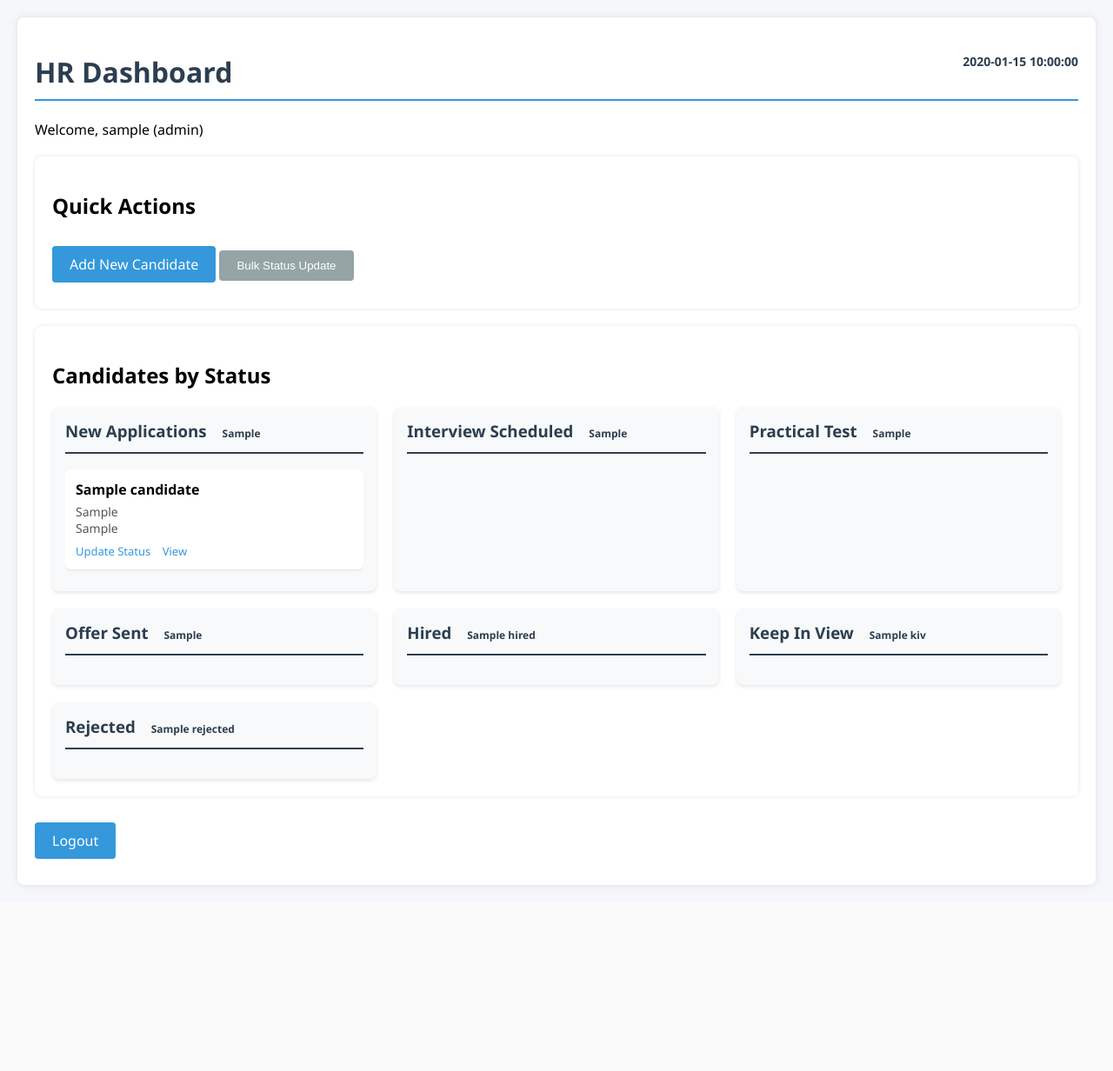
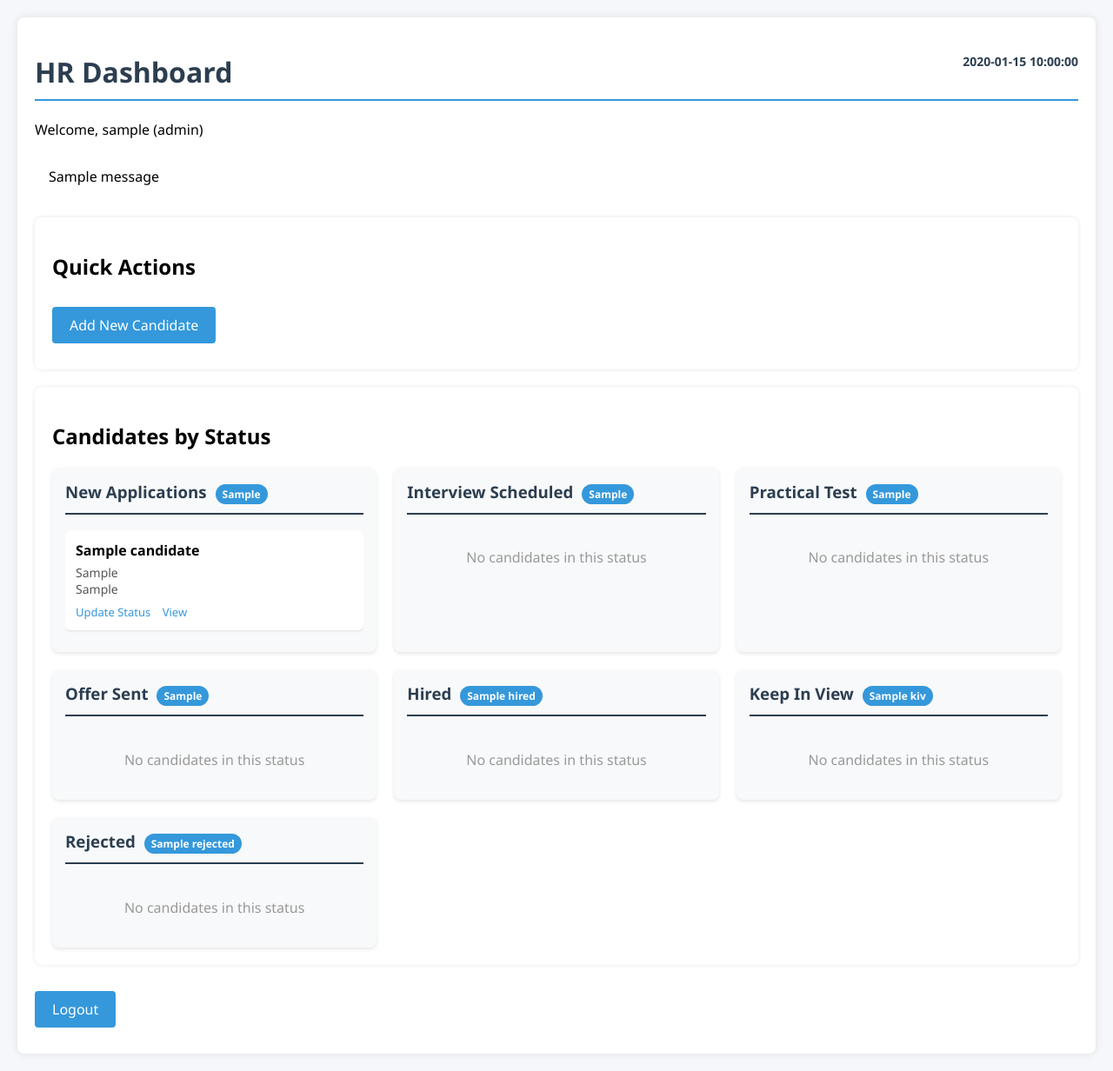
Before and after one commit to lokosmotos/daniexc, a Flask app: template templates/dashboard.html in a window 1280 px wide. Shown: the whole page at 87% size. Before the commit the page ends 1020 px from the top, so only its background shows below. Run offline with Flask 2, Linux system fonts and the light colour scheme; tables that the repository leaves empty hold one stand-in row (values such as "Sample post"); the template is opened without the code that fills it: values that come from a table or form of the project are taken from there, most other values are stand-ins (such as "Sample title", 1, 10 or a date in 2020); one stand-in notice (Sample message) is shown.

Commit message:
Update dashboard.html

```diff
--- a/templates/dashboard.html
+++ b/templates/dashboard.html
@@ -5,6 +5,7 @@
     <meta name="viewport" content="width=device-width, initial-scale=1.0">
     <title>HR Dashboard | Talent Management System</title>
     <style>
+        /* Your existing CSS styles */
         body {
             font-family: 'Segoe UI', Tahoma, Geneva, Verdana, sans-serif;
             margin: 0;
@@ -45,22 +46,6 @@
         .btn-secondary {
             background: #95a5a6;
         }
-        table {
-            width: 100%;
-            border-collapse: collapse;
-        }
-        th, td {
-            padding: 12px;
-            text-align: left;
-            border-bottom: 1px solid #ddd;
-        }
-        th {
-            background-color: #f2f2f2;
-            position: sticky;
-            top: 0;
-        }
-
-        /* Status Pools */
         .status-pools {
             display: grid;
             grid-template-columns: repeat(auto-fill, minmax(300px, 1fr));
@@ -90,9 +75,9 @@
             font-size: 12px;
             font-weight: bold;
             margin-left: 5px;
+            background: #3498db;
+            color: white;
         }
-
-        /* Status-specific colors */
         .status-New-Application { border-color: #3498db; }
         .status-Interview-Scheduled { border-color: #f39c12; }
         .status-Practical-Test-Scheduled { border-color: #9b59b6; }
@@ -102,8 +87,6 @@
         .status-Rejected { border-color: #e74c3c; }
         .status-WL { border-color: #95a5a6; }
         .status-Withdraw { border-color: #7f8c8d; }
-
-        /* Candidate card in pools */
         .candidate-card {
             background: white;
             padding: 12px;
@@ -134,8 +117,6 @@
             text-decoration: none;
             margin-right: 10px;
         }
-
-        /* Modal for status change */
         .modal {
             display: none;
             position: fixed;
@@ -176,6 +157,17 @@
             border: 1px solid #ddd;
             border-radius: 4px;
         }
+        .alert {
+            padding: 15px;
+            margin-bottom: 20px;
+            border: 1px solid transparent;
+            border-radius: 4px;
+        }
+        .alert-danger {
+            color: #a94442;
+            background-color: #f2dede;
+            border-color: #ebccd1;
+        }
     </style>
 </head>
 <body>
@@ -183,10 +175,17 @@
         <h1>HR Dashboard <span style="float: right; font-size: 14px;">{{ current_date }}</span></h1>
         <p>Welcome, {{ user.username }} ({{ user.role }})</p>
 
+        {% with messages = get_flashed_messages(with_categories=true) %}
+            {% if messages %}
+                {% for category, message in messages %}
+                    <div class="alert alert-{{ category }}">{{ message }}</div>
+                {% endfor %}
+            {% endif %}
+        {% endwith %}
+
         <div class="card">
             <h2>Quick Actions</h2>
             <a href="{{ url_for('add_candidate') }}" class="btn">Add New Candidate</a>
-            <button class="btn btn-secondary" onclick="document.getElementById('statusModal').style.display='block'">Bulk Status Update</button>
         </div>
 
         <div class="card">
@@ -194,10 +193,10 @@
             <div class="status-pools">
                 <!-- New Applications Pool -->
                 <div class="status-pool status-New-Application">
-                    <h3>New Applications <span class="status-badge">{{ status_counts['New Application'] }}</span></h3>
+                    <h3>New Applications <span class="status-badge">{{ status_counts.get('New Application', 0) }}</span></h3>
                     <div class="pool-content">
                         {% for candidate in candidates if candidate.status == 'New Application' %}
-                        <div class="candidate-card" onclick="openCandidateModal('{{ candidate.id }}')">
+                        <div class="candidate-card" onclick="window.location='{{ url_for('view_candidate', candidate_id=candidate.id) }}'">
                             <div class="candidate-name">{{ candidate.name }}</div>
                             <div class="candidate-details">
                                 {{ candidate.position }}<br>
@@ -205,8 +204,12 @@
                             </div>
                             <div class="candidate-actions">
                                 <a href="#" onclick="event.stopPropagation();openStatusModal('{{ candidate.id }}')">Update Status</a>
-                                <a href="{{ url_for('view_candidate', id=candidate.id) }}">View</a>
+                                <a href="{{ url_for('view_candidate', candidate_id=candidate.id) }}">View</a>
                             </div>
+                        </div>
+                        {% else %}
+                        <div style="padding: 20px; text-align: center; color: #999;">
+                            No candidates in this status
                         </div>
                         {% endfor %}
                     </div>
@@ -214,10 +217,10 @@
 
                 <!-- Interview Scheduled Pool -->
                 <div class="status-pool status-Interview-Scheduled">
-                    <h3>Interview Scheduled <span class="status-badge">{{ status_counts['Interview Scheduled'] }}</span></h3>
+                    <h3>Interview Scheduled <span class="status-badge">{{ status_counts.get('Interview Scheduled', 0) }}</span></h3>
                     <div class="pool-content">
                         {% for candidate in candidates if candidate.status == 'Interview Scheduled' %}
-                        <div class="candidate-card" onclick="openCandidateModal('{{ candidate.id }}')">
+                        <div class="candidate-card" onclick="window.location='{{ url_for('view_candidate', candidate_id=candidate.id) }}'">
                             <div class="candidate-name">{{ candidate.name }}</div>
                             <div class="candidate-details">
                                 {{ candidate.position }}<br>
@@ -225,8 +228,12 @@
                             </div>
                             <div class="candidate-actions">
                                 <a href="#" onclick="event.stopPropagation();openStatusModal('{{ candidate.id }}')">Update Status</a>
-                                <a href="{{ url_for('view_candidate', id=candidate.id) }}">View</a>
+                                <a href="{{ url_for('view_candidate', candidate_id=candidate.id) }}">View</a>
                             </div>
+                        </div>
+                        {% else %}
+                        <div style="padding: 20px; text-align: center; color: #999;">
+                            No candidates in this status
                         </div>
                         {% endfor %}
                     </div>
@@ -234,10 +241,10 @@
 
                 <!-- Practical Test Pool -->
                 <div class="status-pool status-Practical-Test-Scheduled">
-                    <h3>Practical Test <span class="status-badge">{{ status_counts['Practical Test Scheduled'] }}</span></h3>
+                    <h3>Practical Test <span class="status-badge">{{ status_counts.get('Practical Test Scheduled', 0) }}</span></h3>
                     <div class="pool-content">
                         {% for candidate in candidates if candidate.status == 'Practical Test Scheduled' %}
-                        <div class="candidate-card" onclick="openCandidateModal('{{ candidate.id }}')">
+                        <div class="candidate-card" onclick="window.location='{{ url_for('view_candidate', candidate_id=candidate.id) }}'">
                             <div class="candidate-name">{{ candidate.name }}</div>
                             <div class="candidate-details">
                                 {{ candidate.position }}<br>
@@ -245,8 +252,12 @@
                             </div>
                             <div class="candidate-actions">
                                 <a href="#" onclick="event.stopPropagation();openStatusModal('{{ candidate.id }}')">Update Status</a>
-                                <a href="{{ url_for('view_candidate', id=candidate.id) }}">View</a>
+                                <a href="{{ url_for('view_candidate', candidate_id=candidate.id) }}">View</a>
                             </div>
+                        </div>
+                        {% else %}
+                        <div style="padding: 20px; text-align: center; color: #999;">
+                            No candidates in this status
                         </div>
                         {% endfor %}
                     </div>
@@ -254,10 +265,10 @@
 
                 <!-- Offer Sent Pool -->
                 <div class="status-pool status-Offer-Sent">
-                    <h3>Offer Sent <span class="status-badge">{{ status_counts['Offer Sent'] }}</span></h3>
+                    <h3>Offer Sent <span class="status-badge">{{ status_counts.get('Offer Sent', 0) }}</span></h3>
                     <div class="pool-content">
                         {% for candidate in candidates if candidate.status == 'Offer Sent' %}
-                        <div class="candidate-card" onclick="openCandidateModal('{{ candidate.id }}')">
+                        <div class="candidate-card" onclick="window.location='{{ url_for('view_candidate', candidate_id=candidate.id) }}'">
                             <div class="candidate-name">{{ candidate.name }}</div>
                             <div class="candidate-details">
                                 {{ candidate.position }}<br>
@@ -265,8 +276,12 @@
                             </div>
                             <div class="candidate-actions">
                                 <a href="#" onclick="event.stopPropagation();openStatusModal('{{ candidate.id }}')">Update Status</a>
-                                <a href="{{ url_for('view_candidate', id=candidate.id) }}">View</a>
+                                <a href="{{ url_for('view_candidate', candidate_id=candidate.id) }}">View</a>
                             </div>
+                        </div>
+                        {% else %}
+                        <div style="padding: 20px; text-align: center; color: #999;">
+                            No candidates in this status
                         </div>
                         {% endfor %}
                     </div>
@@ -274,10 +289,10 @@
 
                 <!-- Hired Pool -->
                 <div class="status-pool status-Hired">
-                    <h3>Hired <span class="status-badge">{{ status_counts['Hired'] }}</span></h3>
+                    <h3>Hired <span class="status-badge">{{ status_counts.get('Hired', 0) }}</span></h3>
                     <div class="pool-content">
                         {% for candidate in candidates if candidate.status == 'Hired' %}
-                        <div class="candidate-card" onclick="openCandidateModal('{{ candidate.id }}')">
+                        <div class="candidate-card" onclick="window.location='{{ url_for('view_candidate', candidate_id=candidate.id) }}'">
                             <div class="candidate-name">{{ candidate.name }}</div>
                             <div class="candidate-details">
                                 {{ candidate.position }}<br>
@@ -285,8 +300,12 @@
                             </div>
                             <div class="candidate-actions">
                                 <a href="#" onclick="event.stopPropagation();openStatusModal('{{ candidate.id }}')">Update Status</a>
-                                <a href="{{ url_for('view_candidate', id=candidate.id) }}">View</a>
+                                <a href="{{ url_for('view_candidate', candidate_id=candidate.id) }}">View</a>
                             </div>
+                        </div>
+                        {% else %}
+                        <div style="padding: 20px; text-align: center; color: #999;">
+                            No candidates in this status
                         </div>
                         {% endfor %}
                     </div>
@@ -294,10 +313,10 @@
 
                 <!-- KIV Pool -->
                 <div class="status-pool status-KIV">
-                    <h3>Keep In View <span class="status-badge">{{ status_counts['KIV'] }}</span></h3>
+                    <h3>Keep In View <span class="status-badge">{{ status_counts.get('KIV', 0) }}</span></h3>
                     <div class="pool-content">
                         {% for candidate in candidates if candidate.status == 'KIV' %}
-                        <div class="candidate-card" onclick="openCandidateModal('{{ candidate.id }}')">
+                        <div class="candidate-card" onclick="window.location='{{ url_for('view_candidate', candidate_id=candidate.id) }}'">
                             <div class="candidate-name">{{ candidate.name }}</div>
                             <div class="candidate-details">
                                 {{ candidate.position }}<br>
@@ -308,8 +327,12 @@
                             </div>
                             <div class="candidate-actions">
                                 <a href="#" onclick="event.stopPropagation();openStatusModal('{{ candidate.id }}')">Update Status</a>
-                                <a href="{{ url_for('view_candidate', id=candidate.id) }}">View</a>
+                                <a href="{{ url_for('view_candidate', candidate_id=candidate.id) }}">View</a>
                             </div>
+                        </div>
+                        {% else %}
+                        <div style="padding: 20px; text-align: center; color: #999;">
+                            No candidates in this status
                         </div>
                         {% endfor %}
                     </div>
@@ -317,10 +340,10 @@
 
                 <!-- Rejected Pool -->
                 <div class="status-pool status-Rejected">
-                    <h3>Rejected <span class="status-badge">{{ status_counts['Rejected'] }}</span></h3>
+                    <h3>Rejected <span class="status-badge">{{ status_counts.get('Rejected', 0) }}</span></h3>
                     <div class="pool-content">
                         {% for candidate in candidates if candidate.status == 'Rejected' %}
-                        <div class="candidate-card" onclick="openCandidateModal('{{ candidate.id }}')">
+                        <div class="candidate-card" onclick="window.location='{{ url_for('view_candidate', candidate_id=candidate.id) }}'">
                             <div class="candidate-name">{{ candidate.name }}</div>
                             <div class="candidate-details">
                                 {{ candidate.position }}<br>
@@ -331,8 +354,12 @@
                             </div>
                             <div class="candidate-actions">
                                 <a href="#" onclick="event.stopPropagation();openStatusModal('{{ candidate.id }}')">Update Status</a>
-                                <a href="{{ url_for('view_candidate', id=candidate.id) }}">View</a>
+                                <a href="{{ url_for('view_candidate', candidate_id=candidate.id) }}">View</a>
                             </div>
+                        </div>
+                        {% else %}
+                        <div style="padding: 20px; text-align: center; color: #999;">
+                            No candidates in this status
                         </div>
                         {% endfor %}
                     </div>
@@ -348,7 +375,7 @@
         <div class="modal-content">
             <span class="close" onclick="document.getElementById('statusModal').style.display='none'">&times;</span>
             <h2>Update Candidate Status</h2>
-            <form id="statusForm" action="{{ url_for('update_status') }}" method="POST">
+            <form id="statusForm" action="{{ url_for('update_status', candidate_id=0) }}" method="POST">
                 <input type="hidden" id="candidateId" name="candidate_id">
                 <div class="form-group">
                     <label for="status" class="required">Status</label>
@@ -378,6 +405,7 @@
         // Function to open status modal with candidate ID
         function openStatusModal(candidateId) {
             document.getElementById('candidateId').value = candidateId;
+            document.getElementById('statusForm').action = `/update_status/${candidateId}`;
             document.getElementById('statusModal').style.display = 'block';
             return false;
         }
@@ -398,12 +426,6 @@
                 document.getElementById('statusModal').style.display = 'none';
             }
         }
-
-        // Function to open candidate details (would need implementation)
-        function openCandidateModal(candidateId) {
-            // You can implement this to show more details in a modal
-            window.location.href = `/candidate/${candidateId}`;
-        }
     </script>
 </body>
 </html>
```
